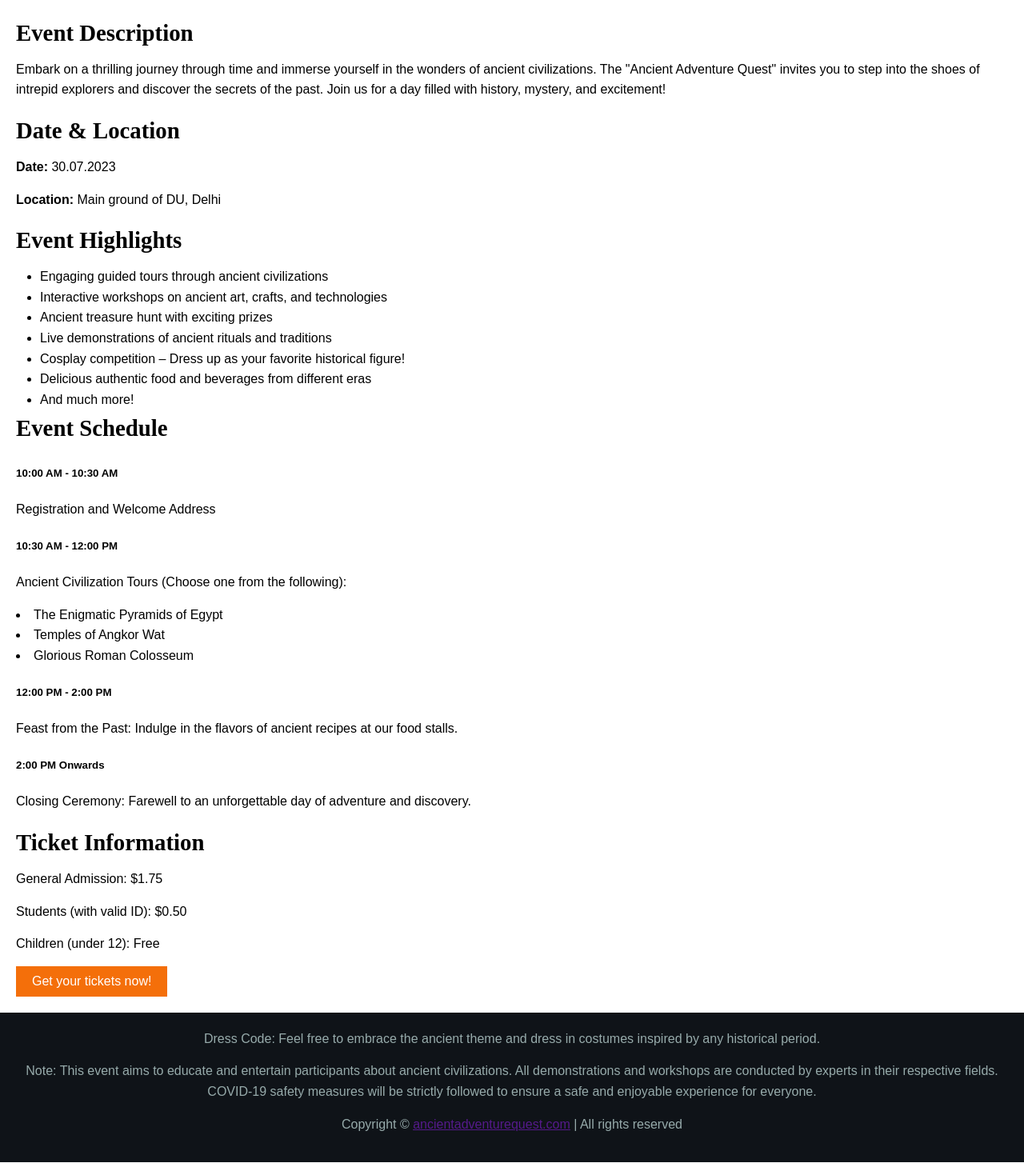
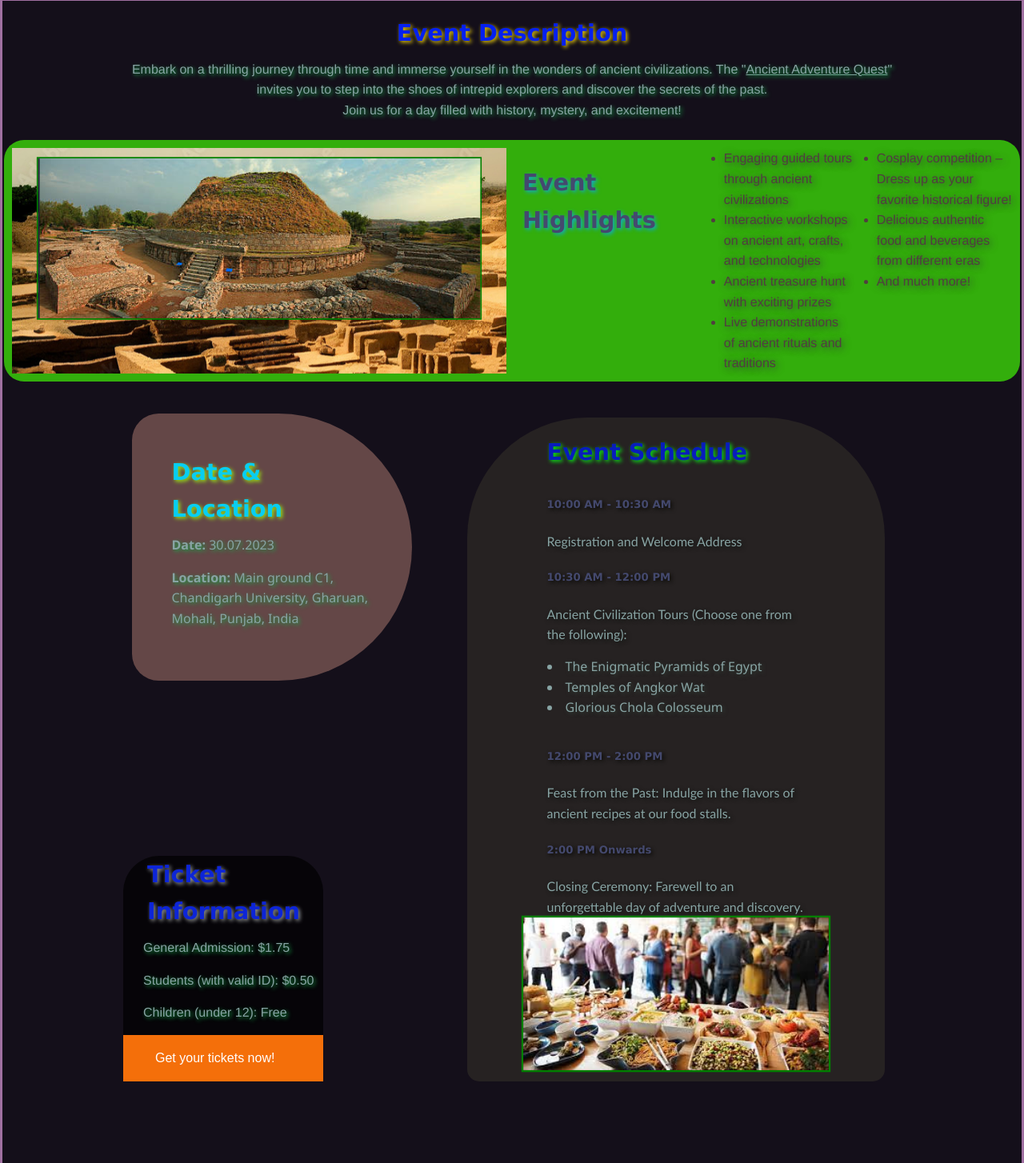
Before and after one commit to Ran-Rahul/Event-Page.github.io, a plain HTML site: page index.html in a window 1280 px wide. Shown: the part 158-1612 px from the top of the page at 80% size. Drawn offline with Linux system fonts and the light colour scheme; a script that the page names is missing.

Commit message:
Updated css

```diff
--- a/index.html
+++ b/index.html
@@ -25,33 +25,55 @@
             </ul>
         </nav>
     </header>
-    <main>
-        <section class="event-description">
+    <div class="main">
+        <div class="event-description item1">
             <h2>Event Description</h2>
             <p>Embark on a thrilling journey through time and immerse yourself in the wonders of ancient civilizations.
-                The "Ancient Adventure Quest" invites you to step into the shoes of intrepid explorers and discover the
-                secrets of the past. Join us for a day filled with history, mystery, and excitement!</p>
-        </section>
-        <section class="event-details">
-            <h2>Date &amp; Location</h2>
-            <p><strong>Date:</strong> 30.07.2023</p>
-            <p><strong>Location:</strong> Main ground of DU, Delhi</p>
-        </section>
-        <section class="event-highlights">
-            <h2>Event Highlights</h2>
+                The "<u>Ancient Adventure Quest</u>" <br> invites you to step into the shoes of
+                intrepid explorers and discover
+                the
+                secrets of the past. <br> Join us for a day filled with history, mystery, and excitement!</p>
+        </div>
+
+        <div class="event-highlights item2">
+            <div class="img">
+                <img src="bg3b.jpg" alt="">
+            </div>
+            <h2 id="hl-head">Event Highlights</h2>
             <ul>
                 <li>Engaging guided tours through ancient civilizations</li>
                 <li>Interactive workshops on ancient art, crafts, and technologies</li>
                 <li>Ancient treasure hunt with exciting prizes</li>
                 <li>Live demonstrations of ancient rituals and traditions</li>
+                <!-- <li>Cosplay competition – Dress up as your favorite historical figure!</li>
+                <li>Delicious authentic food and beverages from different eras</li>
+                <li>And much more!</li> -->
+            </ul>
+            <ul>
                 <li>Cosplay competition – Dress up as your favorite historical figure!</li>
                 <li>Delicious authentic food and beverages from different eras</li>
                 <li>And much more!</li>
             </ul>
-        </section>
-        <section class="event-schedule">
+        </div>
+
+        <div class="event-details item3">
+            <h2>Date &amp; Location</h2>
+            <p><strong>Date:</strong> 30.07.2023</p>
+            <p><strong>Location:</strong> Main ground C1, Chandigarh University, Gharuan, Mohali, Punjab, India</p>
+        </div>
+        <div class="ticket-information item5">
+            <h2>Ticket Information</h2>
+            <p>General Admission: $1.75</p>
+            <p>Students (with valid ID): $0.50</p>
+            <p>Children (under 12): Free</p>
+            <div class="btn1">
+                <button class="btn1">Get your tickets now!</button>
+            </div>
+        </div>
+        <div class="event-schedule item4">
+
             <h2>Event Schedule</h2>
-
+            <div>
                 <h5>10:00 AM - 10:30 AM</h5>
                 <p>Registration and Welcome Address</p>
 
@@ -60,23 +82,21 @@
 
                     <li> The Enigmatic Pyramids of Egypt </li>
                     <li> Temples of Angkor Wat</li>
-                <li>Glorious Roman Colosseum </li>
+                    <li>Glorious Chola Colosseum </li>
                 </p>
+            </div>
+            <div>
                 <h5>12:00 PM - 2:00 PM</h5>
                 <p>Feast from the Past: Indulge in the flavors of ancient recipes at our food stalls.</p>
                 <h5>2:00 PM Onwards</h5>
                 <p>Closing Ceremony: Farewell to an unforgettable day of adventure and discovery.</p>
-        </section>
-        <!-- Insert the event schedule here -->
-        </section>
-        <section class="ticket-information">
-            <h2>Ticket Information</h2>
-            <p>General Admission: $1.75</p>
-            <p>Students (with valid ID): $0.50</p>
-            <p>Children (under 12): Free</p>
-            <button class="btn1">Get your tickets now!</button>
-        </section>
-    </main>
+            </div>
+            <div><img src="food3.jpg" alt=""></div>
+        </div>
+
+
+
+    </div>
     <footer class="foot">
         <p>Dress Code: Feel free to embrace the ancient theme and dress in costumes inspired by any historical period.
         </p>
@@ -84,8 +104,11 @@
             and workshops are conducted by experts in their respective fields. COVID-19 safety measures will be strictly
             followed to ensure a safe and enjoyable experience for everyone.</p>
         <p>
-            Copyright &copy; <a href=""><u>ancientadventurequest.com</u></a> | All rights reserved
+            &copy; 2023 <a href=""><u>ancientadventurequest.com</u></a> | All rights reserved <br>
+            NC Hostel, CU<br>
+            Presenting with ❤️
         </p>
+        <h6></h6>
     </footer>
     <script src="script.js"></script>
 </body>
--- a/style.css
+++ b/style.css
@@ -22,11 +22,7 @@ h2 {
     background-color: rgb(0, 255, 0, .3);
 }
 
-.btn1:hover {
-    color: #15de18;
-    background-color: rgb(0, 105, 0);
-    color: rgb(0, 255, 100, 100);
-}
+
 
 body {
     font-family: Arial, sans-serif;
@@ -62,7 +58,7 @@ ul {
     margin-left: 30px;
 }
 
-button {
+.btn {
     background-color: #f46f0a;
     color: #fff;
     border: none;
@@ -123,6 +119,219 @@ footer {
 }
 
 .foot {
-    background-color: rgb(15, 19, 24);
+    background-color: rgb(41, 44, 46);
     color: rgb(151, 171, 171);
+    border: 4px solid seagreen;
 }
+
+.event-description p {
+    color: rgb(136, 164, 164);
+    font-family: 'Franklin Gothic Medium', 'Arial Narrow', Arial, sans-serif;
+    text-shadow: 2px 2px 5px rgb(23, 165, 73);
+    text-align: center;
+}
+
+.event-description h2 {
+    color: rgb(5, 32, 239);
+    font-family: Verdana, Geneva, Tahoma, sans-serif;
+    text-shadow: 2px 2px 5px rgb(235, 205, 13);
+    text-align: center;
+}
+
+.event-highlights img {
+    border: 2px solid green;
+    transform: scale(.9);
+}
+
+.event-highlights {
+    display: flex;
+    padding: 10px;
+    background-color: rgba(65, 243, 6, 0.7);
+    /* background-image: url(bg3b.jpg);
+    filter: blur(.3px); */
+    justify-content: space-evenly;
+}
+
+#hl-head {
+    margin: 20px;
+    padding-right: 35px;
+    justify-content: flex-end;
+}
+
+.event-highlights ul {
+    color: rgb(81, 62, 64);
+    font-family: 'Franklin Gothic Medium', 'Arial Narrow', Arial, sans-serif;
+    text-shadow: 2px 2px 10px #313f36;
+
+}
+
+.event-highlights h2 {
+    color: rgb(68, 73, 110);
+    font-family: Verdana, Geneva, Tahoma, sans-serif;
+    text-shadow: 2px 2px 5px rgb(14, 169, 207);
+}
+
+/* .event-details :hover {
+    box-shadow: 10px 15px 5px red;
+} */
+
+.event-details p {
+    color: rgb(136, 164, 164);
+    font-family: 'Segoe UI', Tahoma, Geneva, Verdana, sans-serif;
+    text-shadow: 2px 2px 5px rgb(23, 165, 73);
+
+}
+
+.event-details h2 {
+    color: rgb(8, 206, 241);
+    font-family: Verdana, Geneva, Tahoma, sans-serif;
+    text-shadow: 2px 2px 5px rgb(156, 238, 15);
+    /* text-decoration: underline rgba(224, 117, 227, 0.3); */
+}
+
+
+
+.event-schedule {
+    display: flex;
+    flex-direction: column;
+    padding: 20px;
+    margin: 10px;
+}
+
+
+.event-schedule img {
+    border: 2px solid green;
+    transform: scale(1.2);
+}
+
+.event-schedule li {
+    color: rgb(136, 164, 164);
+    font-family: 'Segoe UI', Tahoma, Geneva, Verdana, sans-serif;
+    text-shadow: 2px 2px 5px #313f36;
+}
+
+.event-schedule p {
+    color: rgb(136, 164, 164);
+    font-family: 'Trebuchet MS', 'Lucida Sans Unicode', 'Lucida Grande', 'Lucida Sans', Arial, sans-serif;
+    text-shadow: 2px 2px 5px rgb(20, 24, 21);
+
+}
+
+.event-schedule h5 {
+    color: rgb(68, 73, 110);
+    font-family: Verdana, Geneva, Tahoma, sans-serif;
+    text-shadow: 2px 2px 5px rgba(9, 9, 6, 8);
+    /* text-decoration: underline rgba(230, 111, 224, 0.9); */
+}
+
+.event-schedule h2 {
+    color: rgb(8, 29, 188);
+    font-family: Verdana, Geneva, Tahoma, sans-serif;
+    text-shadow: 2px 2px 5px rgb(10, 239, 21);
+    /* text-decoration: underline rgba(230, 111, 224, 0.3); */
+}
+
+
+
+
+
+.ticket-information p {
+    color: rgb(136, 164, 164);
+    font-family: 'Franklin Gothic Medium', 'Arial Narrow', Arial, sans-serif;
+    text-shadow: 2px 2px 5px rgb(23, 165, 73);
+    padding-left: 25px;
+
+}
+
+.ticket-information h2 {
+    color: rgb(13, 37, 215);
+    font-family: Verdana, Geneva, Tahoma, sans-serif;
+    text-shadow: 2px 2px 5px rgb(151, 154, 155);
+    padding-left: 30px;
+}
+
+
+.ticket-information btn1 {
+    color: rgb(68, 73, 110);
+    font-family: Verdana, Geneva, Tahoma, sans-serif;
+    text-shadow: 2px 2px 5px rgb(14, 169, 207);
+    align-content: center;
+    margin: 10px;
+    border-radius: 10px;
+    padding-left: 100px;
+    /* background-color: #fff; */
+}
+
+.btn1 {
+    background-color: #f46f0a;
+    color: #fff;
+    border: none;
+    padding: 10px 20px;
+    font-size: 1rem;
+    cursor: pointer;
+}
+
+.btn1:hover {
+    color: #15de18;
+    background-color: rgb(0, 105, 0);
+    color: rgb(0, 255, 100, 100);
+}
+
+
+.main {
+    background-color: rgb(20, 15, 26, 1);
+    border: 3px solid #a070a1;
+    display: flex;
+    justify-content: space-evenly;
+    padding: 2px;
+    align-items: flex-start;
+    flex-wrap: wrap;
+}
+
+.item1 {
+    padding-top: 15px;
+    /* flex-shrink: 1; */
+}
+
+.item2 {
+    margin-top: 10px;
+    margin-bottom: 10px;
+    border-radius: 25px;
+}
+
+.item3 {
+    padding: 50px;
+    flex-basis: 250px;
+    margin-top: 30px;
+    background-color: #644747;
+    border-radius: 80px 400px 400px 80px;
+
+}
+
+/* .item3 :hover {
+    box-shadow: 10px 10px 5px rgb(235, 233, 232);
+} */
+
+.item4 {
+    padding-left: 100px;
+    padding-right: 100px;
+    margin-top: 35px;
+    margin-bottom: 100px;
+    /* padding-top: 10px; */
+    flex-basis: 300px;
+    background-color: rgb(38, 34, 34);
+    border-radius: 150px 150px 15px 15px;
+}
+
+.item5 {
+    /* background-image: url(bg7.jpg); */
+    flex-basis: 250px;
+    margin: 10px;
+    margin-left: -520px;
+    margin-top: -1700px;
+    background-color: rgb(0, 0, 0, .7);
+    border-radius: 45px;
+    margin-bottom: 100px;
+    align-items: center;
+    align-self: flex-end;
+}
```
Also changed, not shown: bg3b.jpg (added), food1.jpg (added), food2.jpg (added), food3.jpg (added). Lines whose indentation alone changed are shown as unchanged.
